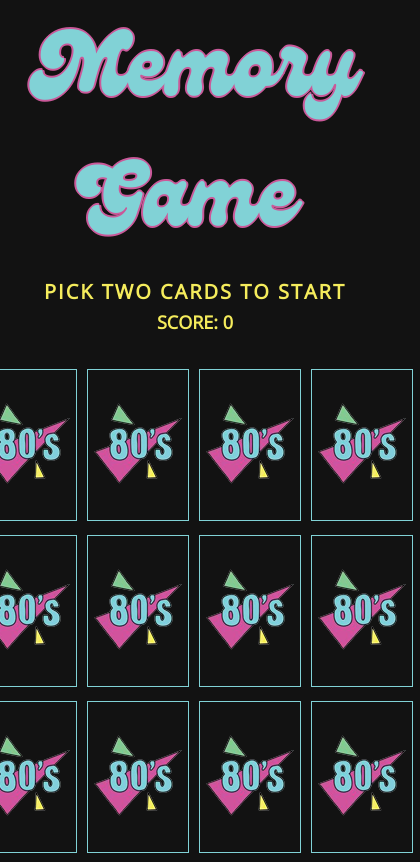
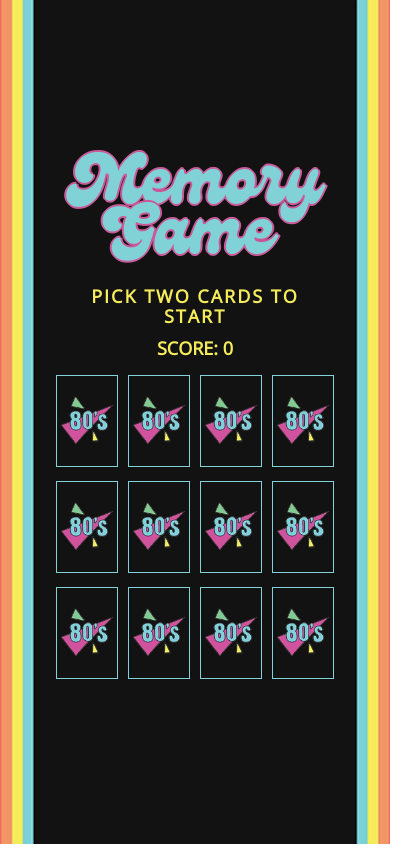
Before and after one commit to diaslucia/memory-game, a plain HTML site: page index.html in a window 390 px wide. Shown: the whole page, 420 px wide, since content can reach past the window. Drawn offline with nearby package versions, Linux system fonts and the light colour scheme.

Commit message:
Add media query

```diff
--- a/src/style.css
+++ b/src/style.css
@@ -8,7 +8,6 @@ body {
     background-position: center;
     background-repeat: no-repeat;
     background-size: cover;
-    background-color:#121212;
     width: 100%;
     height: 100vh;
     margin: 0px;
@@ -74,5 +73,59 @@ img {
     font-size: 17px;
     background-color: #F6ED5C;
     padding: 10px 35px;
-    margin-bottom: 30px;
+    margin-top: 20px;
+    border: 0px;
+    border-radius: 5px;
 }
+
+
+/* Phones */
+@media only screen and (min-width: 200px) and (max-width: 600px) {
+
+    body {
+        background-image: url("./assets/img/wallpaperMobile.jpg");
+        width: 100%;
+        height: 100vh;
+        margin: 0px;
+    }
+
+    .text{
+        text-align: center;
+        margin: 10px;
+    }
+
+    .title{
+        font-size: 70px;
+        line-height: 50px;
+        margin-bottom: 20px;
+    }
+
+    .subtitle{
+        font-size: 18px;
+        width: 250px;
+        line-height: 20px;
+        margin: auto;
+    }
+
+    .score{
+        font-size: 18px;
+        margin-top: 10px;
+    }
+
+    .grid{
+        width: 288px;
+        height: auto;
+    }
+
+    img {
+        width: 60px;
+        margin: 5px;
+        border: 1px solid #81D2D6;
+    }
+
+    .restartButton{
+        font-size: 17px;
+        padding: 5px 25px;
+    }
+
+}
```
Also changed, not shown: src/assets/img/wallpaperMobile.jpg (added).
